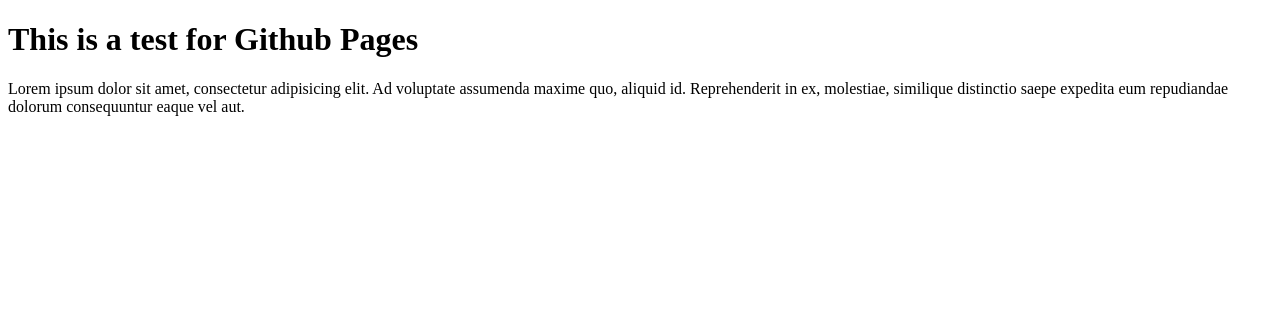
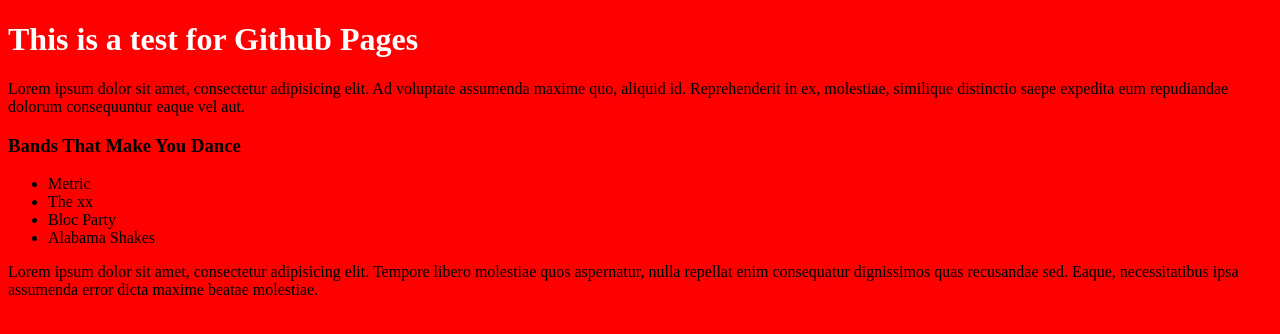
Before and after one commit to echekay/echekay2.github.io, a plain HTML site: page index.html in a window 1280 px wide. Drawn offline with Linux system fonts and the light colour scheme.

Commit message:
Added some basic CSS stylings.

```diff
--- a/index.html
+++ b/index.html
@@ -3,9 +3,26 @@
 <head>
   <meta charset="UTF-8">
   <title>Github Pages Test</title>
+  <!-- <link rel="stylesheet" href="reset.css"> -->
+  <link rel="stylesheet" href="style.css">
 </head>
 <body>
+
   <h1>This is a test for Github Pages</h1>
-  <p>Lorem ipsum dolor sit amet, consectetur adipisicing elit. Ad voluptate assumenda maxime quo, aliquid id. Reprehenderit in ex, molestiae, similique distinctio saepe expedita eum repudiandae dolorum consequuntur eaque vel aut.</p>
+
+  <p>Lorem ipsum dolor sit amet, consectetur adipisicing elit. Ad voluptate assumenda maxime quo, aliquid id. Reprehenderit in ex, molestiae, similique distinctio saepe expedita eum repudiandae
+  dolorum consequuntur eaque vel aut.</p>
+
+  <h3>Bands That Make You Dance</h3>
+
+  <ul>
+    <li>Metric</li>
+    <li>The xx</li>
+    <li>Bloc Party</li>
+    <li>Alabama Shakes</li>
+  </ul>
+
+  <p>Lorem ipsum dolor sit amet, consectetur adipisicing elit. Tempore libero molestiae quos aspernatur, nulla repellat enim consequatur dignissimos quas recusandae sed. Eaque, necessitatibus ipsa assumenda error dicta maxime beatae molestiae.</p>
+
 </body>
 </html>
--- /dev/null
+++ b/reset.css
@@ -0,0 +1,48 @@
+/* http://meyerweb.com/eric/tools/css/reset/
+   v2.0 | 20110126
+   License: none (public domain)
+*/
+
+html, body, div, span, applet, object, iframe,
+h1, h2, h3, h4, h5, h6, p, blockquote, pre,
+a, abbr, acronym, address, big, cite, code,
+del, dfn, em, img, ins, kbd, q, s, samp,
+small, strike, strong, sub, sup, tt, var,
+b, u, i, center,
+dl, dt, dd, ol, ul, li,
+fieldset, form, label, legend,
+table, caption, tbody, tfoot, thead, tr, th, td,
+article, aside, canvas, details, embed,
+figure, figcaption, footer, header, hgroup,
+menu, nav, output, ruby, section, summary,
+time, mark, audio, video {
+  margin: 0;
+  padding: 0;
+  border: 0;
+  font-size: 100%;
+  font: inherit;
+  vertical-align: baseline;
+}
+/* HTML5 display-role reset for older browsers */
+article, aside, details, figcaption, figure,
+footer, header, hgroup, menu, nav, section {
+  display: block;
+}
+body {
+  line-height: 1;
+}
+ol, ul {
+  list-style: none;
+}
+blockquote, q {
+  quotes: none;
+}
+blockquote:before, blockquote:after,
+q:before, q:after {
+  content: '';
+  content: none;
+}
+table {
+  border-collapse: collapse;
+  border-spacing: 0;
+}
--- /dev/null
+++ b/style.css
@@ -0,0 +1,8 @@
+body {
+  background-color: red;
+  color: black;
+}
+
+h1 {
+  color: white;
+}
```
